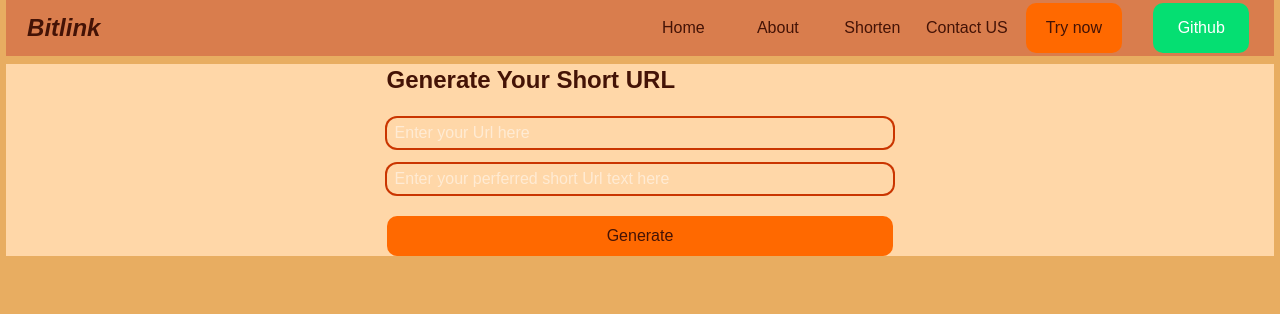
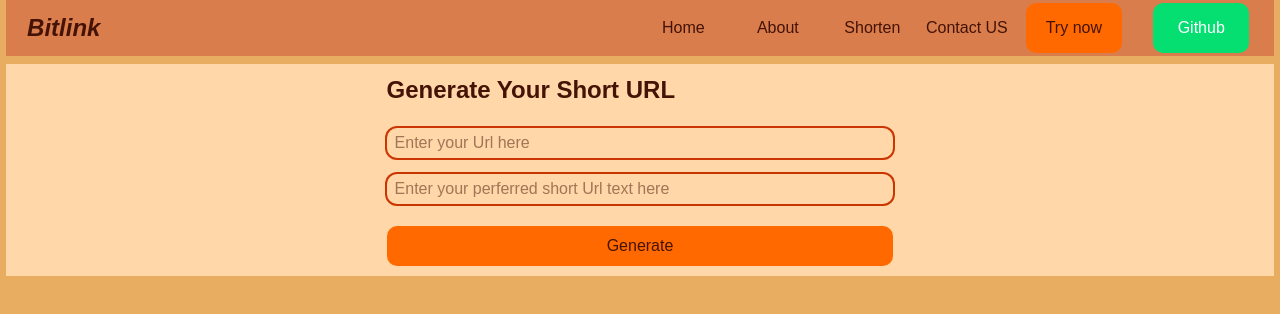
Before and after one commit to Shashikantgiri-web/Url-Shortener, a Next.js app in the folder main-code/: page /generate in a window 1280 px wide. Shown: the top 314 px of the page. Built offline with nearby package versions, Linux system fonts and the light colour scheme.

Commit message:
Update page.js

```diff
--- a/main-code/app/generate/page.js
+++ b/main-code/app/generate/page.js
@@ -9,10 +9,10 @@ const generate = () => {
     const [generate, setGenerate] = useState(false)
 
   return (
-    <div className="w-[99%] h-auto flex flex-col justify-start items-center gap-4 mt-2 bg-orange-200">
+    <div className="w-[99%] h-auto flex flex-col justify-start items-center gap-4 mt-2 bg-orange-200 py-2.5">
         <h1 className="text-2xl font-bold w-[40%] mb-1.5">Generate Your Short URL</h1>
-        <input type="text" name="urlHere" id="a" value={url} placeholder='Enter your Url here' onChange={(e) => setUrl(e.target.value)} className='w-[40%] h-7.5 rounded-[10px] flex justify-start items-center pl-2 hover:bg-orange-200 text-white bg-transparent ring-2 ring-orange-700'/>
-        <input type="text" name="textHere" id="b" value={shortUrl} placeholder='Enter your perferred short Url text here' onChange={(e) => setShortUrl(e.target.value)} className='w-[40%] h-7.5 rounded-[10px] flex justify-start items-center pl-2 hover:bg-orange-200 text-white bg-transparent ring-2 ring-orange-700'/>
+        <input type="text" name="urlHere" id="a" value={url} placeholder='Enter your Url here' onChange={(e) => setUrl(e.target.value)} className='w-[40%] h-7.5 rounded-[10px] flex justify-start items-center pl-2 hover:bg-orange-400 Hover:text-white bg-transparent ring-2 ring-orange-700'/>
+        <input type="text" name="textHere" id="b" value={shortUrl} placeholder='Enter your perferred short Url text here' onChange={(e) => setShortUrl(e.target.value)} className='w-[40%] h-7.5 rounded-[10px] flex justify-start items-center pl-2 hover:bg-orange-400 Hover:text-white bg-transparent ring-2 ring-orange-700'/>
         <button className='w-[40%] h-10 rounded-[10px] bg-orange-500 hover:text-white hover:bg-orange-600 mt-1.5'>Generate</button>
     </div>
   )
```
